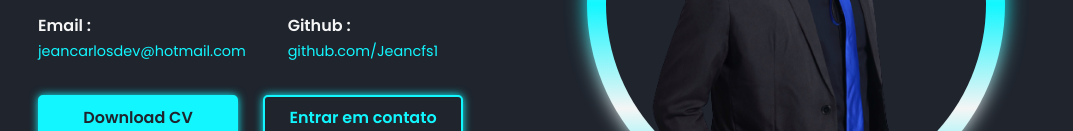
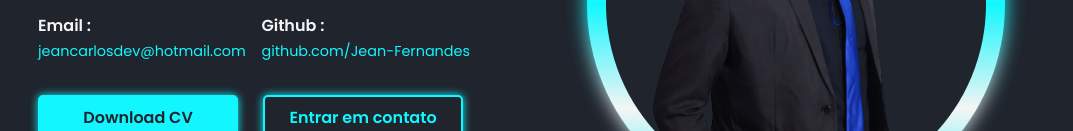
Before and after one commit to Jean-Fernandes/Portfolio-de-Jean, a plain HTML site: page index.html in a window 1280 px wide. Shown: the part 394-525 px from the top of the page, without its empty margins (90-1163 px from the left). Drawn offline with nearby package versions, Linux system fonts and the light colour scheme.

Commit message:
atualizando

```diff
--- a/index.html
+++ b/index.html
@@ -51,7 +51,7 @@
                 </div>
                 <div class="github-info">
                     <h5>Github :</h5>
-                    <span>github.com/Jeancfs1</span>
+                    <span>github.com/Jean-Fernandes</span>
 
                 </div>
             </div>
--- a/style.css
+++ b/style.css
@@ -227,7 +227,7 @@ section{
     display: inline-flex;
     justify-content: space-between;
     align-items: center;
-    width: 400px;
+    width: 432px;
     margin: 1rem 0 2rem;
     opacity: 0;
     animation: slideLeft 1s ease forwards;
```
